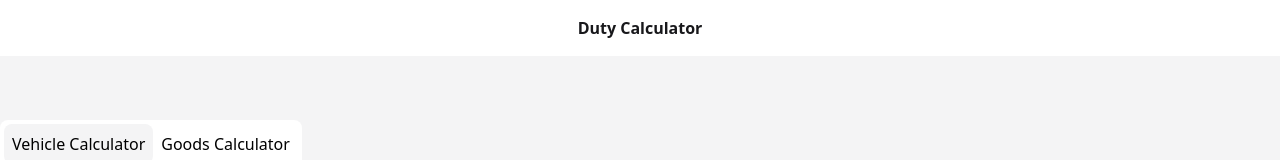
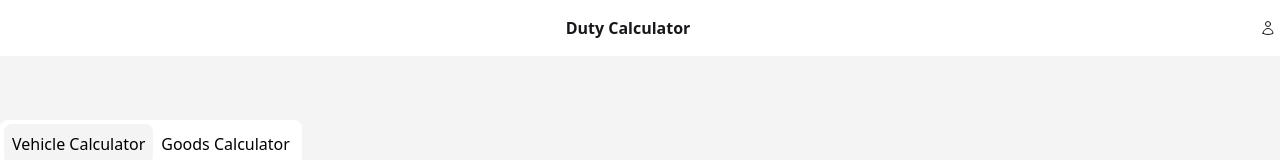
Before and after one commit to tatendabakozw/kush-research, a React (Vite) app: page / in a window 1280 px wide. Shown: the top 160 px of the page. Built offline with nearby package versions, Linux system fonts and the light colour scheme.

Commit message:
feature: added login icon

```diff
--- a/src/App.tsx
+++ b/src/App.tsx
@@ -2,6 +2,7 @@ import { useState } from "react";
 import "./App.css";
 import VehicleCalculator from "./components/vehicle-calculator/VehicleCalculator";
 import GoodsCalculator from "./components/goods-calculator/GoodsCalculator";
+import { UserIcon } from "@heroicons/react/24/outline";
 
 function App() {
   const [type_calculator, setTypeCalculator] = useState("vehicle-calcutator");
@@ -11,8 +12,14 @@ function App() {
   ];
   return (
     <div className="flex w-full min-h-screen bg-zinc-100 flex-col">
-      <div className="navbar py-4 w-full bg-white text-center font-semibold text-zinc-900">
-        Duty Calculator
+      <div className="navbar py-4 bg-white text-center flex  w-full font-semibold text-zinc-900">
+        <div className="max-w-7xl w-full mx-auto flex flex-row items-center justify-between">
+          <p></p>
+          <p> Duty Calculator</p>
+          <span className="bg-secondary p-1 rounded-full cursor-pointer">
+            <UserIcon height={16} width={16} />
+          </span>
+        </div>
       </div>
       <div className="max-w-7xl mx-auto w-full py-16">
         <div className=" flex flex-col space-y-4">
```
